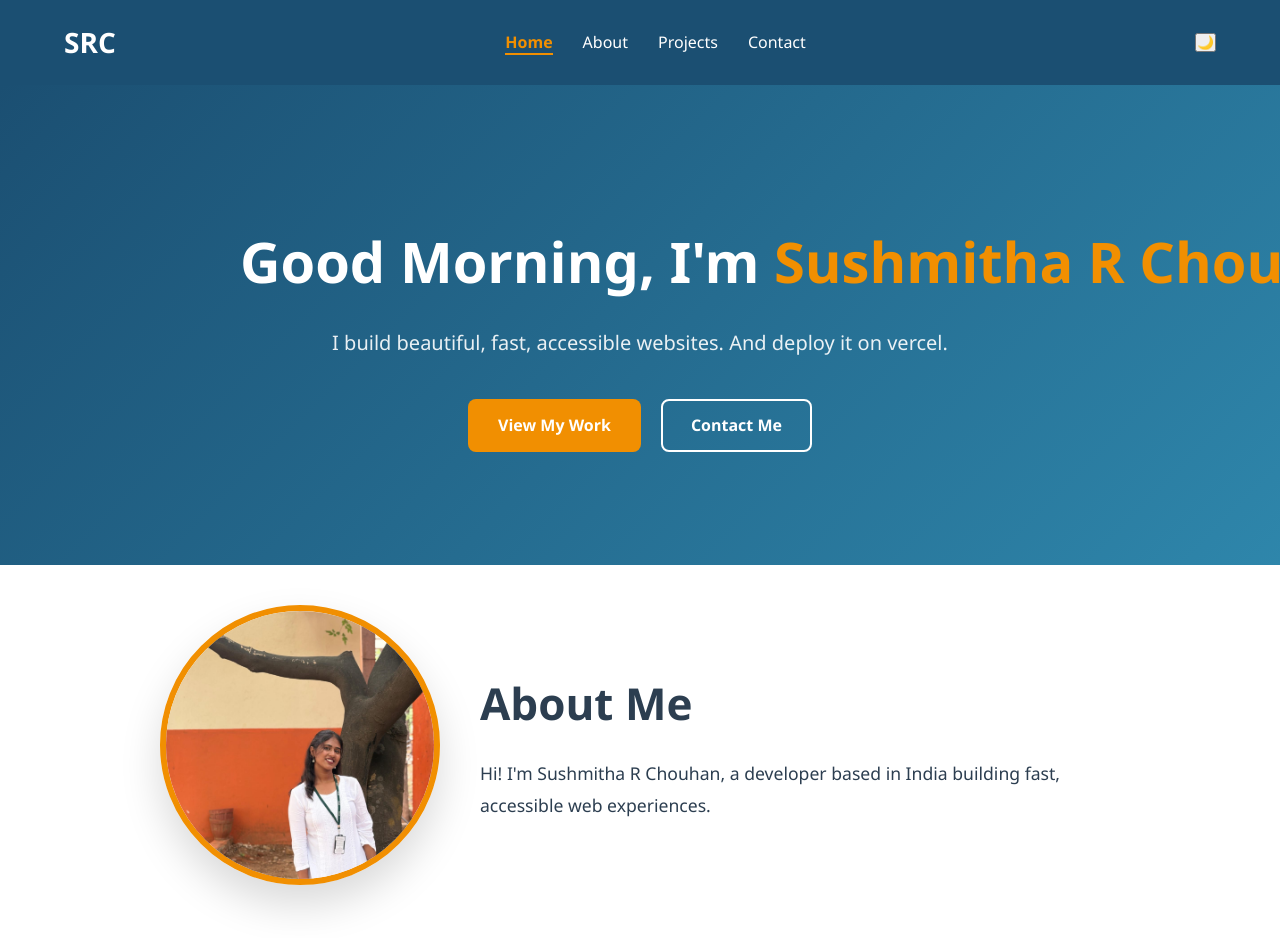
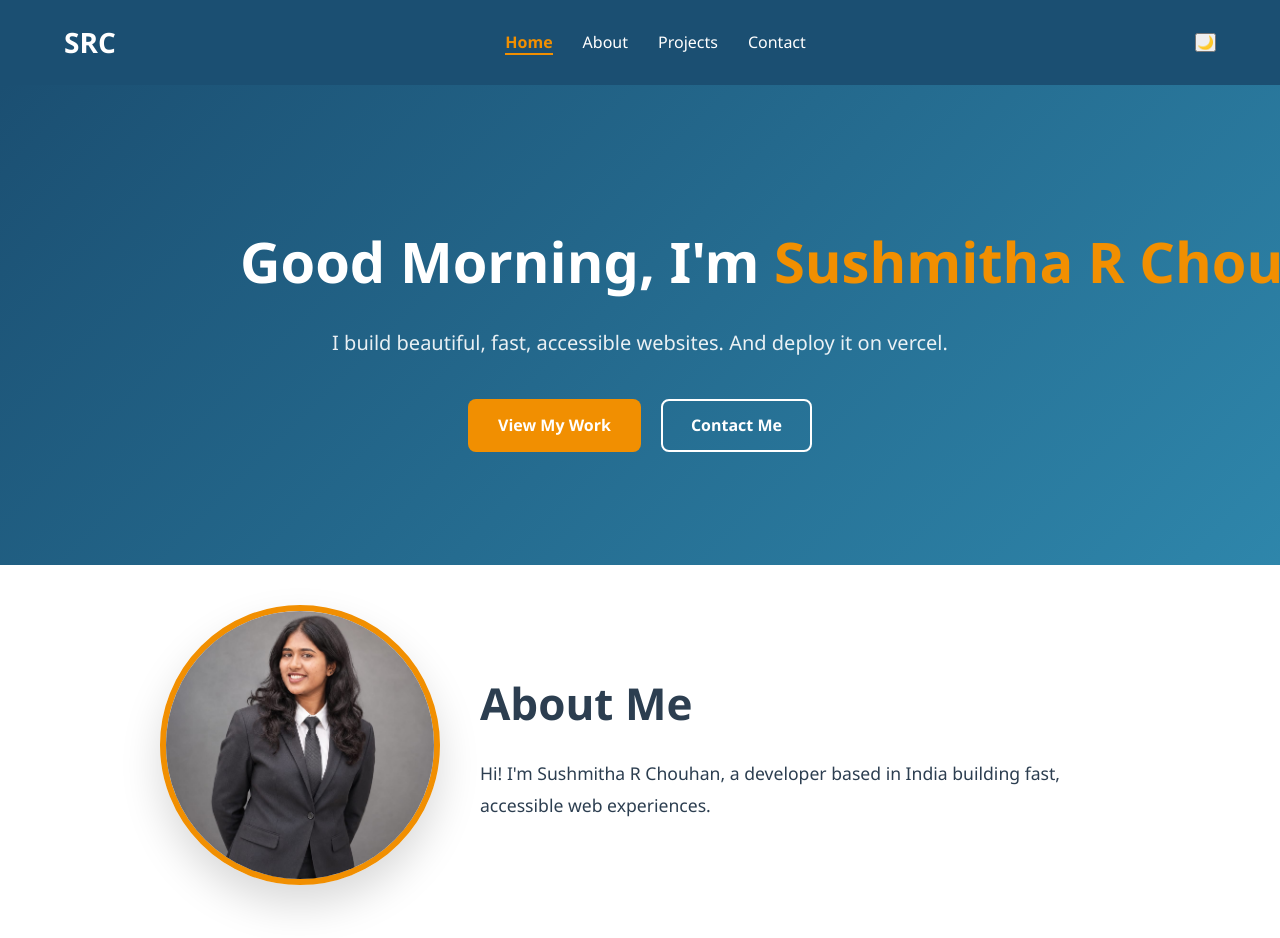
Before and after one commit to sushmitharchouhansushmitharcho-stac/my-portfolio, a React (Vite) app: page / in a window 1280 px wide. Shown: the top 938 px of the page. Built offline with nearby package versions, Linux system fonts and the light colour scheme.

Commit message:
image changed

```diff
--- a/src/components/AboutSection/AboutSection.jsx
+++ b/src/components/AboutSection/AboutSection.jsx
@@ -5,7 +5,7 @@ function AboutSection() {
     <section id='about' className='about-section'>
       <div className='about-wrapper container'>
         <div className='about-image'>
-          <img src='/image/photo.jpeg' alt='Sushmitha R Chouhan' />
+          <img src='/image/Photo 1.jpeg' alt='Sushmitha R Chouhan' />
         </div>
         <div className='about-copy'>
           <h1>About Me</h1>
```
